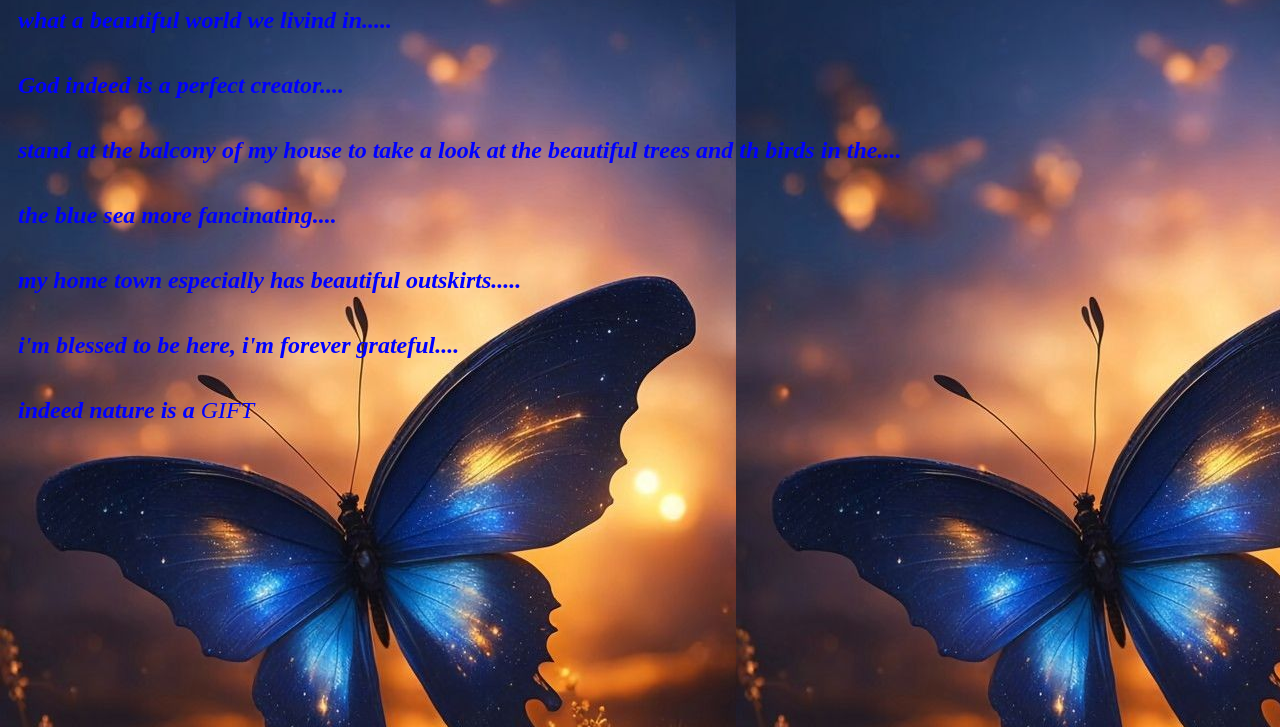
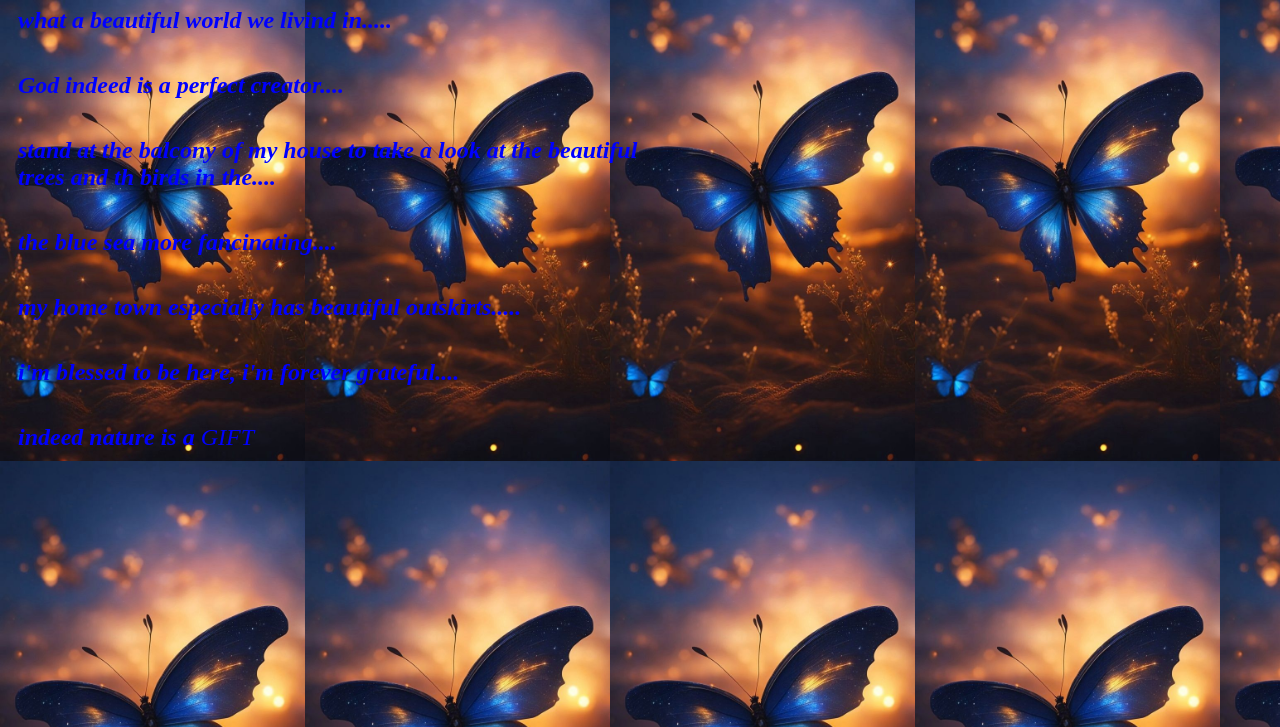
Before and after one commit to Blaqqbee/clit, a plain HTML site: page index.html in a window 1280 px wide. Shown: the part 73-800 px from the top of the page. Drawn offline with Linux system fonts and the light colour scheme.

Commit message:
made minor changes

```diff
--- a/style.css
+++ b/style.css
@@ -1,6 +1,7 @@
 body{
     background-image:url(11baxg5J.jpeg);
-    background-size: auto;
+    width : 50%;
+    background-size: contain;
 
 }
 p{
```
